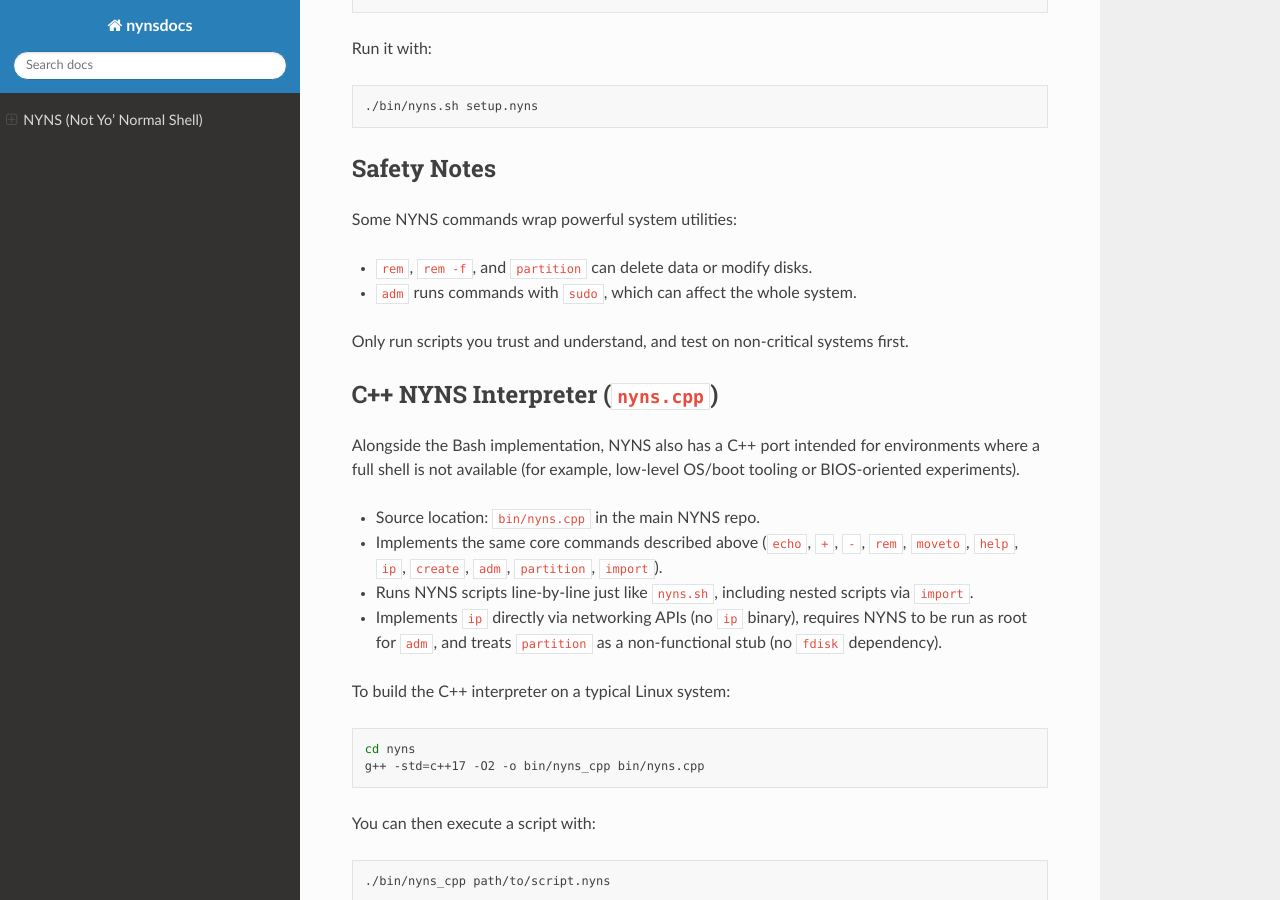
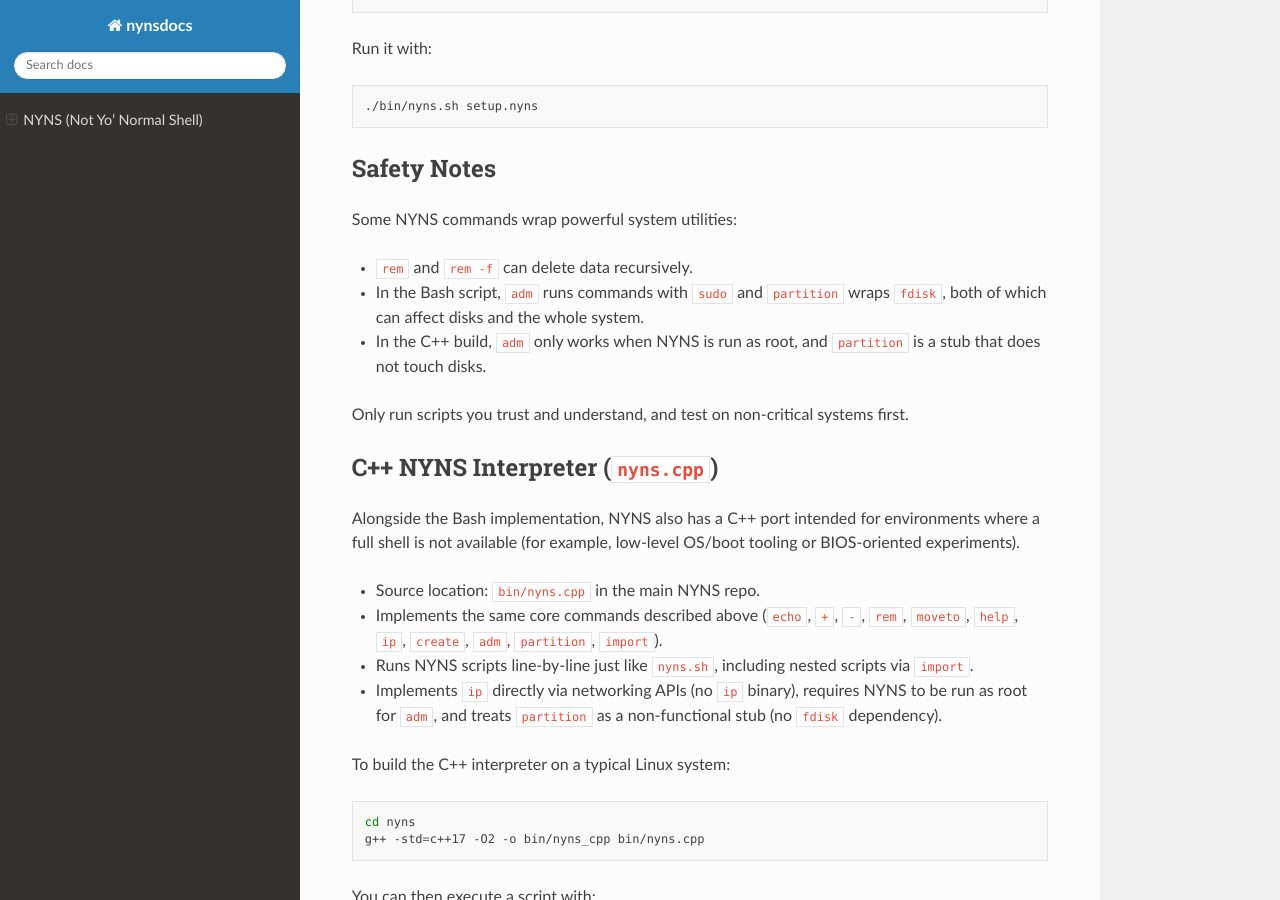
Before and after one commit to eotter-beep/nynsdocs, a Sphinx documentation site: the page built from docs/index.md, in a window 1280 px wide and 900 px high, scrolled down 2045 px. Built offline with Sphinx 7.4.7 and the Read the Docs theme 3.1.0, drawn with Linux system fonts in a browser that asks for light colours.

Commit message:
New nyns.cpp changes added to docs

```diff
--- a/docs/index.md
+++ b/docs/index.md
@@ -99,8 +99,11 @@ Run it with:
 
 Some NYNS commands wrap powerful system utilities:
 
-- `rem`, `rem -f`, and `partition` can delete data or modify disks.
-- `adm` runs commands with `sudo`, which can affect the whole system.
+- `rem` and `rem -f` can delete data recursively.
+- In the Bash script, `adm` runs commands with `sudo` and `partition` wraps
+  `fdisk`, both of which can affect disks and the whole system.
+- In the C++ build, `adm` only works when NYNS is run as root, and
+  `partition` is a stub that does not touch disks.
 
 Only run scripts you trust and understand, and test on non‑critical systems
 first.
```
